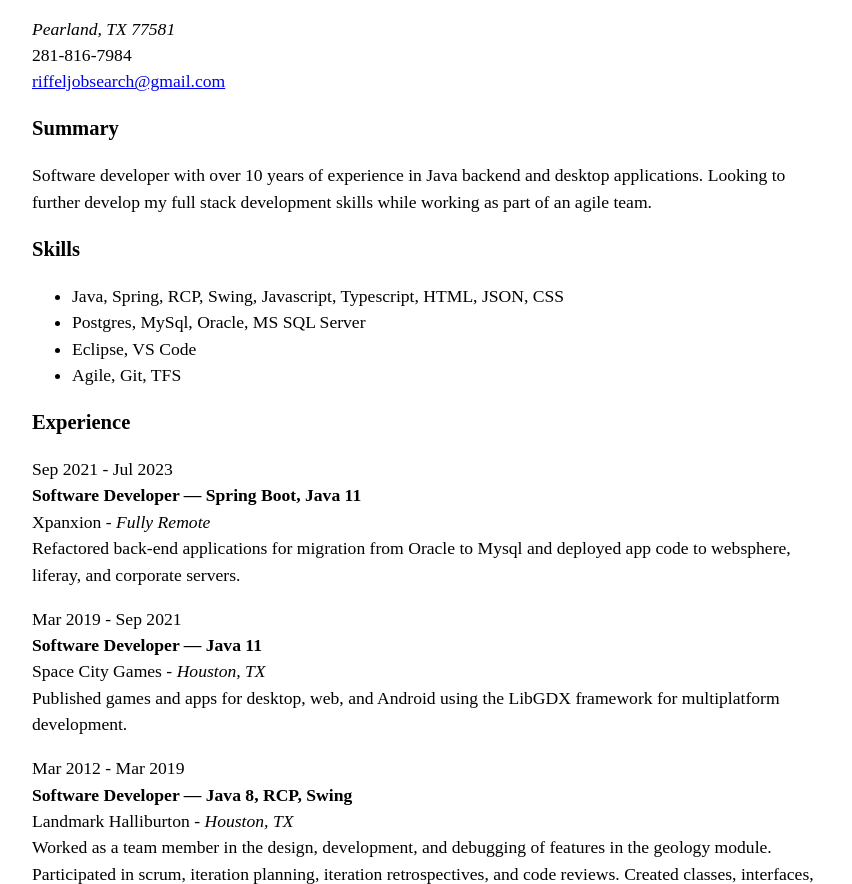
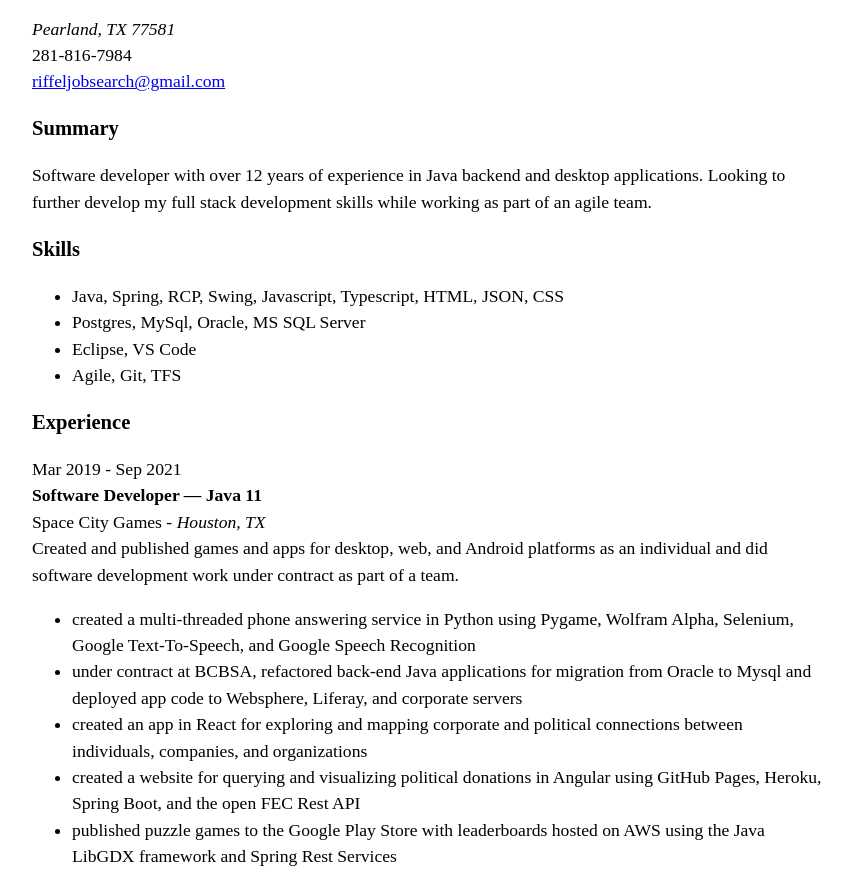
Before and after one commit to joshuaism/joshuaism.github.io, a plain HTML site: page index.html in a window 1280 px wide. Shown: the part 58-942 px from the top of the page, without its empty margins (212-1064 px from the left). Drawn offline with Linux system fonts and the light colour scheme.

Commit message:
Update index.html

```diff
--- a/index.html
+++ b/index.html
@@ -7,7 +7,7 @@
     <meta name="author" content="joshuaism" />
     <meta
       name="description"
-      content="Josh Riffel - Software developer with over 10 years of experience in Java backend and desktop applications."
+      content="Josh Riffel - Software developer with over 12 years of experience in Java backend and desktop applications."
     />
     <meta property="og:url" content="https://joshuaism.github.io" />
     <meta property="og:title" content="Josh Riffel - Software Developer" />
@@ -47,7 +47,7 @@
     </p>
     <h3>Summary</h3>
     <p>
-      Software developer with over 10 years of experience in Java backend and
+      Software developer with over 12 years of experience in Java backend and
       desktop applications. Looking to further develop my full stack development
       skills while working as part of an agile team.
     </p>
@@ -60,19 +60,35 @@
     </ul>
     <h3>Experience</h3>
     <p>
-      Sep 2021 - Jul 2023<br />
-      <strong>Software Developer &#8212; Spring Boot, Java 11</strong><br />
-      Xpanxion - <em>Fully Remote</em><br />
-      Refactored back-end applications for migration from Oracle to Mysql and
-      deployed app code to websphere, liferay, and corporate servers.
-    </p>
-
-    <p>
       Mar 2019 - Sep 2021<br />
       <strong>Software Developer &#8212; Java 11</strong><br />
-      Space City Games - <em>Houston, TX</em> <br />Published games and apps for
-      desktop, web, and Android using the LibGDX framework for multiplatform
-      development.
+      Space City Games - <em>Houston, TX</em> <br />Created and published games
+      and apps for desktop, web, and Android platforms as an individual and did
+      software development work under contract as part of a team.<br />
+    <ul>
+      <li>
+	created a multi-threaded phone answering service in Python using Pygame,
+	Wolfram Alpha, Selenium, Google Text-To-Speech, and Google Speech
+	Recognition
+      </li>
+      <li>
+	under contract at BCBSA, refactored back-end Java applications for migration
+	from Oracle to Mysql and deployed app code to Websphere, Liferay, and
+	corporate servers
+      </li>
+      <li>
+	created an app in React for exploring and mapping corporate and political
+	connections between individuals, companies, and organizations
+      </li>
+      <li>
+	created a website for querying and visualizing political donations in Angular
+	using GitHub Pages, Heroku, Spring Boot, and the open FEC Rest API
+      </li>
+      <li>
+	published puzzle games to the Google Play Store with leaderboards hosted on
+	AWS using the Java LibGDX framework and Spring Rest Services
+      </li>
+    </ul>
     </p>
     <p>
       Mar 2012 - Mar 2019<br />
```
